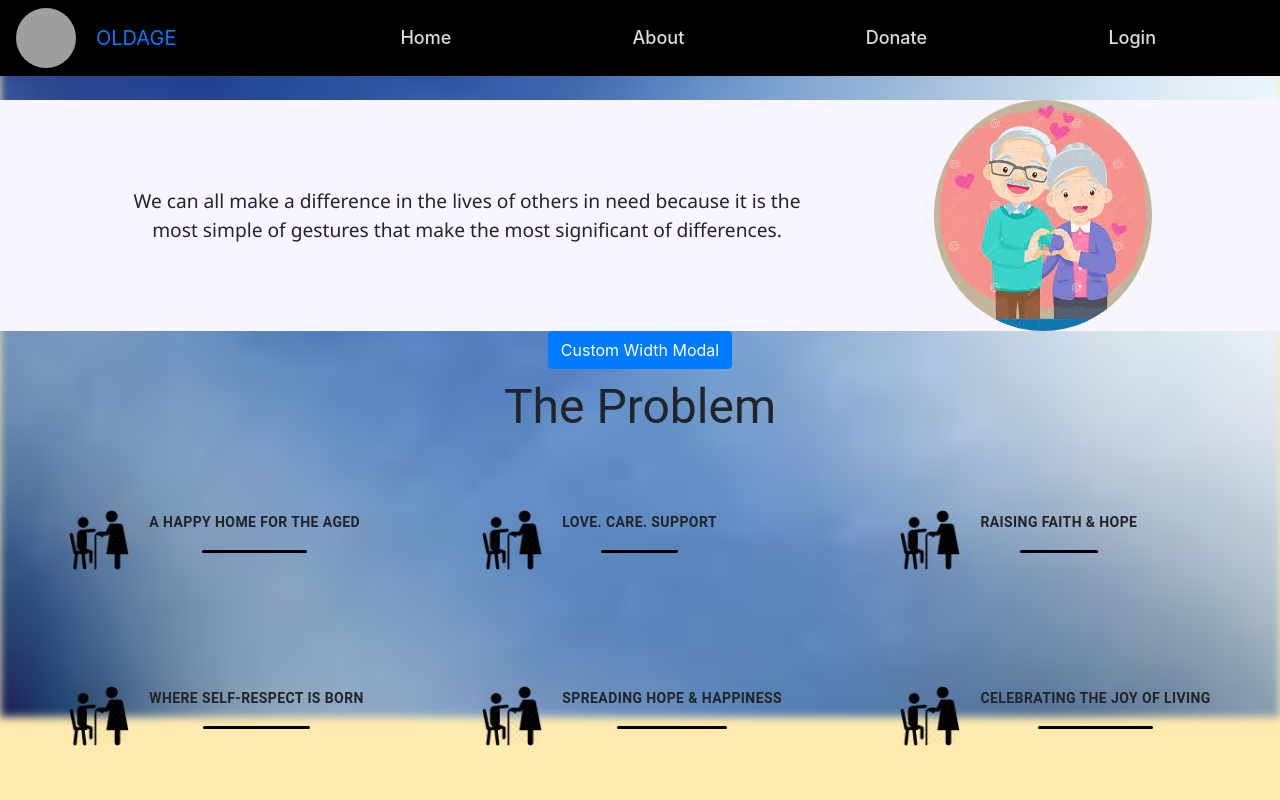
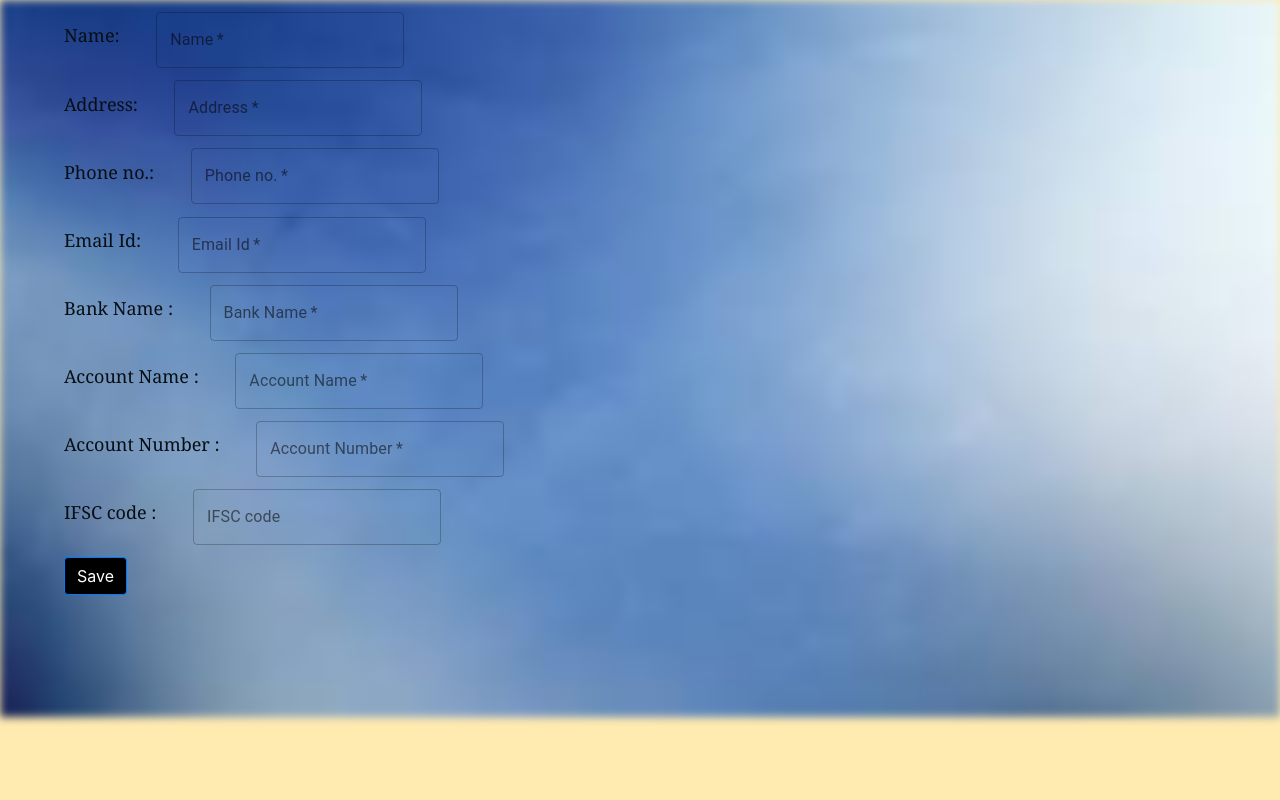
Before and after one commit to saniyaagrawal/old-age, a React (Create React App) app in the folder old-age/: page /add in a window 1280 px wide. Shown: the top 800 px of the page. Built offline with nearby package versions, Linux system fonts and the light colour scheme; grey boxes are pictures that could not be loaded.

Commit message:
basic form fields added to admin screen

```diff
--- a/old-age/src/App.js
+++ b/old-age/src/App.js
@@ -11,6 +11,7 @@ import Header from './components/Header';
 import BG from './static/images/bg.jpg'
 import Login from './pages/Login';
 import Signup from './pages/Signup';
+import AddOldage from './pages/AddOldage';
 
 function App() {
   return (
@@ -24,6 +25,9 @@ function App() {
             </Route>
             <Route path="/signup">
               <Signup/>
+            </Route>
+            <Route path="/add">
+              <AddOldage/>
             </Route>
             <Route path="/searchresult">
               <SearchResults/>
--- /dev/null
+++ b/old-age/src/pages/AddOldage.js
@@ -0,0 +1,162 @@
+import React, { useState } from "react";
+import { TextField } from "@material-ui/core";
+import "../static/css/addoldage.css";
+import { Link, Redirect } from "react-router-dom";
+
+function AddOldage() {
+  const [name, setName] = useState("");
+  const [address, setAddress] = useState("");
+  const [phone_no, setPhone_no] = useState("");
+  const [email, setEmail] = useState("");
+  const [accountName, setAccountName] = useState("");
+  const [account_no, setAccount_no] = useState("");
+  const [bankName, setBankName] = useState("");
+  const [ifsc_code, setIfsc_code] = useState("");
+
+  const handleSubmit = (e) => {
+    e.preventDefault();
+
+    // const store_id=parseInt(localStorage.getItem("store_id"));
+    // const book = {
+    //   name,
+    //   description,
+    //   author,
+    //   price,
+    //   quantityIssue,
+    //   quantityPurchase,
+    //   genre,
+    //   shelf_number,
+    //   store_id
+    // };
+
+    // axios
+    //   .post('http://localhost:3001/add', book)
+    //   .then(() => alert('Book succesfully added.'))
+    //   .catch(err => {
+    //     console.error(err);
+    //   });
+  };
+
+  return (
+    <>
+      <div className="background">
+        <form noValidate autoComplete="off">
+          <div className="add_form">
+            <div className="add_row">
+              <h1 className="add_name">Name:</h1>
+              <div className="add_input">
+                <TextField
+                  id="outlined-basic"
+                  label="Name"
+                  variant="outlined"
+                  value={name}
+                  onChange={(e) => setName(e.target.value)}
+                  required
+                />
+              </div>
+            </div>
+            <div className="add_row">
+              <h3 className="add_name">Address: </h3>
+              <div className="add_input">
+                <TextField
+                  id="outlined-basic"
+                  label="Address"
+                  variant="outlined"
+                  value={address}
+                  onChange={(e) => setAddress(e.target.value)}
+                  required
+                />
+              </div>
+            </div>
+            <div className="add_row">
+              <h3 className="add_name">Phone no.:</h3>
+              <div className="add_input">
+                <TextField
+                  id="outlined-basic"
+                  label="Phone no."
+                  variant="outlined"
+                  value={phone_no}
+                  onChange={(e) => setPhone_no(e.target.value)}
+                  required
+                />
+              </div>
+            </div>
+            <div className="add_row">
+              <h3 className="add_name">Email Id: </h3>
+              <div className="add_input">
+                <TextField
+                  id="outlined-basic"
+                  label="Email Id"
+                  variant="outlined"
+                  value={email}
+                  onChange={(e) => setEmail(e.target.value)}
+                  required
+                />
+              </div>
+            </div>
+            <div className="add_row">
+              <h3 className="add_name">Bank Name : </h3>
+              <div className="add_input">
+                <TextField
+                  id="outlined-basic"
+                  label="Bank Name"
+                  variant="outlined"
+                  value={bankName}
+                  onChange={(e) => setBankName(e.target.value)}
+                  required
+                />
+              </div>
+            </div>
+            <div className="add_row">
+              <h3 className="add_name">Account Name : </h3>
+              <div className="add_input">
+                <TextField
+                  id="outlined-basic"
+                  label="Account Name"
+                  variant="outlined"
+                  value={accountName}
+                  onChange={(e) => setAccountName(e.target.value)}
+                  required
+                />
+              </div>
+            </div>
+            <div className="add_row">
+              <h3 className="add_name">Account Number : </h3>
+              <div className="add_input">
+                <TextField
+                  id="outlined-basic"
+                  label="Account Number"
+                  variant="outlined"
+                  value={account_no}
+                  onChange={(e) => setAccount_no(e.target.value)}
+                  required
+                />
+              </div>
+            </div>
+            <div className="add_row">
+              <h3 className="add_name">IFSC code : </h3>
+              <div className="add_input">
+                <TextField
+                  id="outlined-basic"
+                  label="IFSC code"
+                  variant="outlined"
+                  value={ifsc_code}
+                  onChange={(e) => setIfsc_code(e.target.value)}
+                />
+              </div>
+            </div>
+            <div className="add_row">
+            {/* <Link to='/'> */}
+             <div className="btn btn-primary" style={{backgroundColor:'black'}} onClick={handleSubmit}>
+               Save
+              </div>
+            {/* </Link> */}
+            </div>
+          </div>
+        </form>
+      </div>
+    </>
+  );
+}
+
+export default AddOldage
--- /dev/null
+++ b/old-age/src/static/css/addoldage.css
@@ -0,0 +1,45 @@
+/* .background {
+    height: 100%;
+    min-height: 100vh;
+    width: 100%;
+    background: url(../../images/add_back.jpg) no-repeat center center fixed;
+    -webkit-background-size: cover;
+    -moz-background-size: cover;
+    -o-background-size: cover;
+    background-size: cover;
+    overflow-y: hidden;
+  } */
+
+  .add_form {
+    padding-left: 5%;
+    overflow-y: hidden;
+  }
+
+  .add_row {
+    display: flex;
+    /* justify-content: space-between; */
+    /* padding-right: 50%; */
+    flex-wrap: wrap;
+    align-items: center;
+    margin-top: 1%;
+  }
+
+  .add_name {
+    font-size: large;
+    font-family: Georgia, 'Times New Roman', Times, serif;
+    color: #070f14;
+  }
+
+  .add_input {
+    padding-left: 3%;
+  }
+
+  .add_button {
+    cursor: pointer;
+    /* margin-top: 1%; */
+    background-color: hsl(209, 87%, 65%);
+    border-radius: 0.4rem;
+    border-color: black;
+    font-size: 110%;
+    height: 2%;
+  }
```
Also changed, not shown: old-age/src/components/ImageHome.js, 1 other file (tests, documents, lock files or other folders).
